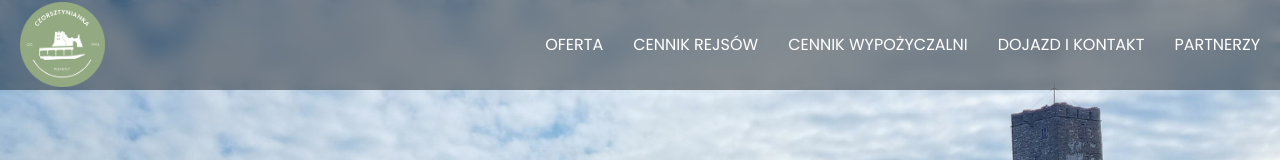
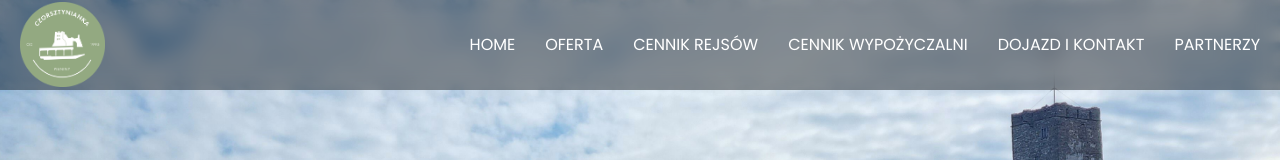
Before and after one commit to KrzysiekWorwa/czorsztynianka-homepage, a React (Create React App) app: page / in a window 1280 px wide. Shown: the top 160 px of the page. Built offline with nearby package versions, Linux system fonts and the light colour scheme.

Commit message:
adding home link to navbar

```diff
--- a/src/components/NavigationBar/index.js
+++ b/src/components/NavigationBar/index.js
@@ -22,6 +22,9 @@ const NavigationBar = () => {
                 </Burger>
 
                 <NavLinks>
+                     <NavItem to="home" smooth={true} duration={600} offset={-90}>
+                        Home
+                    </NavItem>
                     <NavItem to="usługi" smooth={true} duration={600} offset={-90}>
                         Oferta
                     </NavItem>
```
